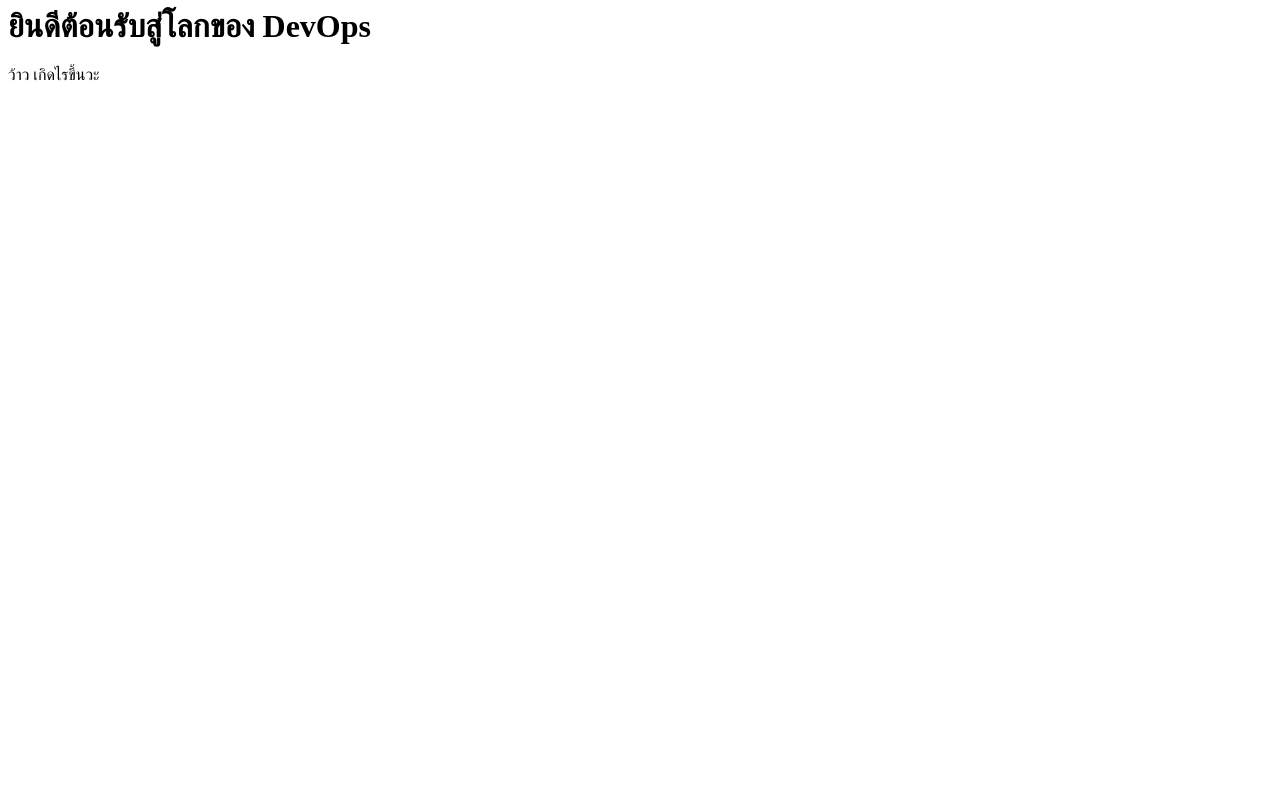
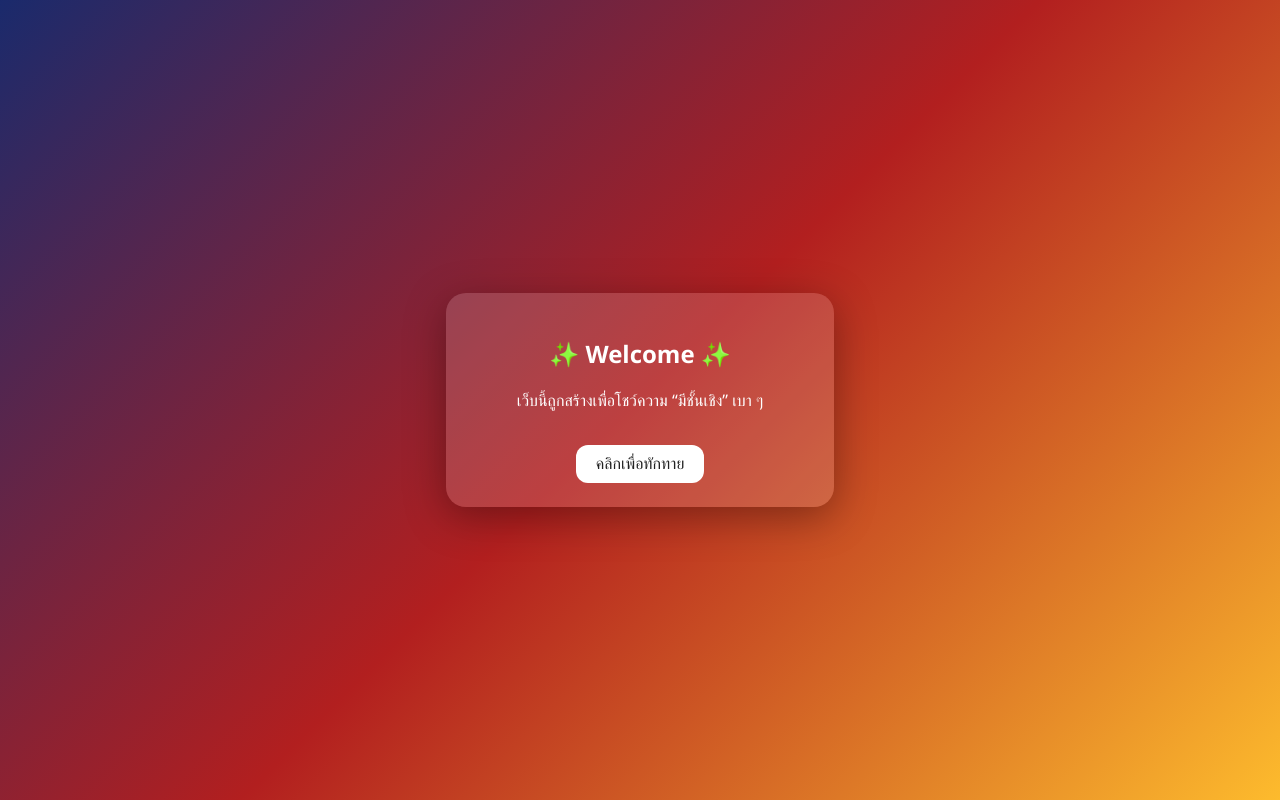
Before and after one commit to Supakarn-Satsin/my-first-devops-project, a plain HTML site: page index.html in a window 1280 px wide. Drawn offline with Linux system fonts and the light colour scheme.

Commit message:
Update index.html

```diff
--- a/index.html
+++ b/index.html
@@ -1,4 +1,76 @@
-<html>
-  <h1>ยินดีต้อนรับสู่โลกของ DevOps</h1>
-<p>ว้าว เกิดไรขึ้นวะ</p>
+<!DOCTYPE html>
+<html lang="th">
+<head>
+<meta charset="UTF-8">
+<title>Web Demo | Stylish</title>
+
+<style>
+    body {
+        margin: 0;
+        height: 100vh;
+        display: flex;
+        justify-content: center;
+        align-items: center;
+        background: linear-gradient(135deg, #1a2a6c, #b21f1f, #fdbb2d);
+        font-family: "Segoe UI", sans-serif;
+        animation: bgMove 10s infinite alternate ease-in-out;
+    }
+
+    @keyframes bgMove {
+        0% { filter: hue-rotate(0deg); }
+        100% { filter: hue-rotate(80deg); }
+    }
+
+    .card {
+        width: 340px;
+        padding: 24px;
+        border-radius: 20px;
+        backdrop-filter: blur(14px);
+        background: rgba(255, 255, 255, 0.15);
+        box-shadow: 0 10px 40px rgba(0,0,0,0.35);
+        text-align: center;
+        color: white;
+        transform: translateY(0);
+        transition: transform .4s ease, box-shadow .4s ease;
+    }
+
+    .card:hover {
+        transform: translateY(-12px);
+        box-shadow: 0 20px 55px rgba(0,0,0,0.5);
+    }
+
+    .btn {
+        margin-top: 18px;
+        padding: 10px 20px;
+        border: none;
+        border-radius: 12px;
+        font-size: 16px;
+        cursor: pointer;
+        background: white;
+        color: #222;
+        transition: 0.3s;
+    }
+
+    .btn:hover {
+        transform: scale(1.05);
+        background: #ffe15f;
+    }
+</style>
+</head>
+
+<body>
+
+<div class="card">
+    <h2>✨ Welcome ✨</h2>
+    <p>เว็บนี้ถูกสร้างเพื่อโชว์ความ “มีชั้นเชิง” เบา ๆ</p>
+    <button class="btn" onclick="sayHi()">คลิกเพื่อทักทาย</button>
+</div>
+
+<script>
+    function sayHi() {
+        alert("สวัสดี! มาดูโค้ดเพิ่มก็บอกได้เลย 😄");
+    }
+</script>
+
+</body>
 </html>
```
